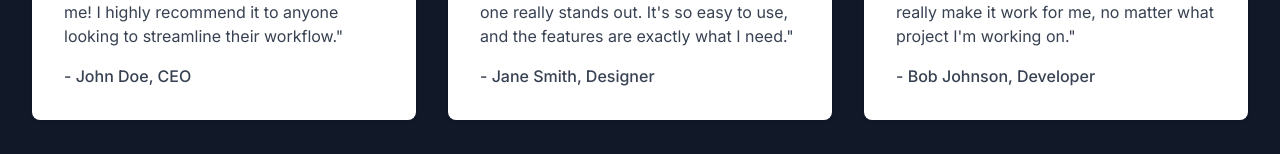
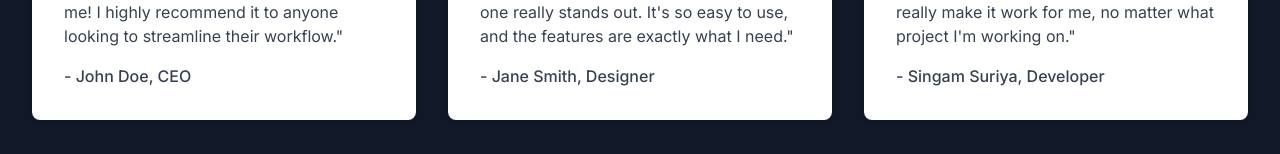
Before and after one commit to Mentarro-com/Mentarro, a Next.js app: page /pages/AboutPage in a window 1280 px wide. Shown: the part 2336-2490 px from the top of the page. Built offline with nearby package versions, Linux system fonts and the light colour scheme.

Commit message:
fifth  commit LOKESH

```diff
--- a/src/app/pages/AboutPage/page.tsx
+++ b/src/app/pages/AboutPage/page.tsx
@@ -215,7 +215,7 @@ function page() {
                 for me, no matter what project I'm working on."
               </p>
               <p className="text-gray-700 font-medium">
-                - Bob Johnson, Developer
+                - Singam Suriya, Developer
               </p>
             </div>
           </div>
```
